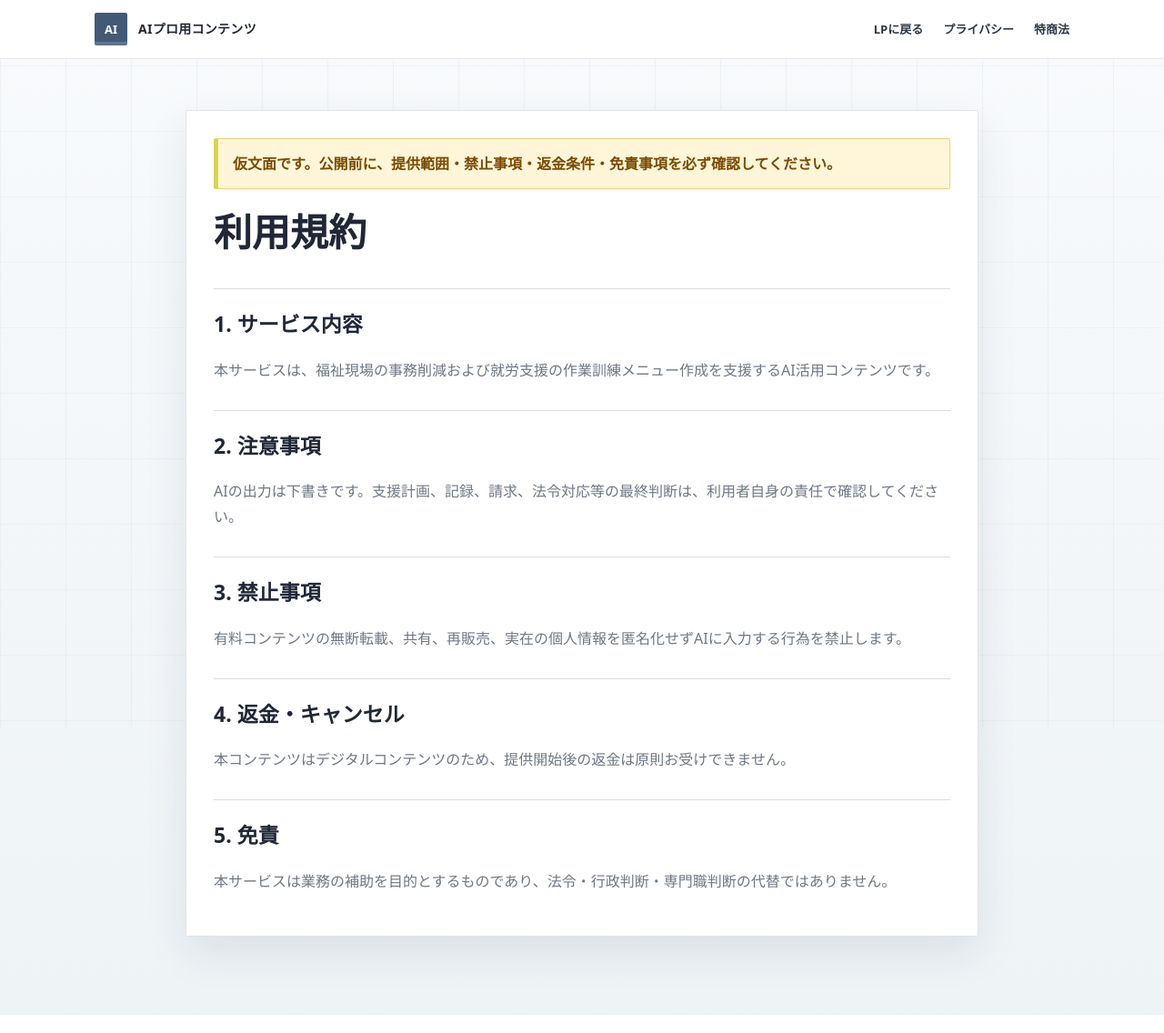
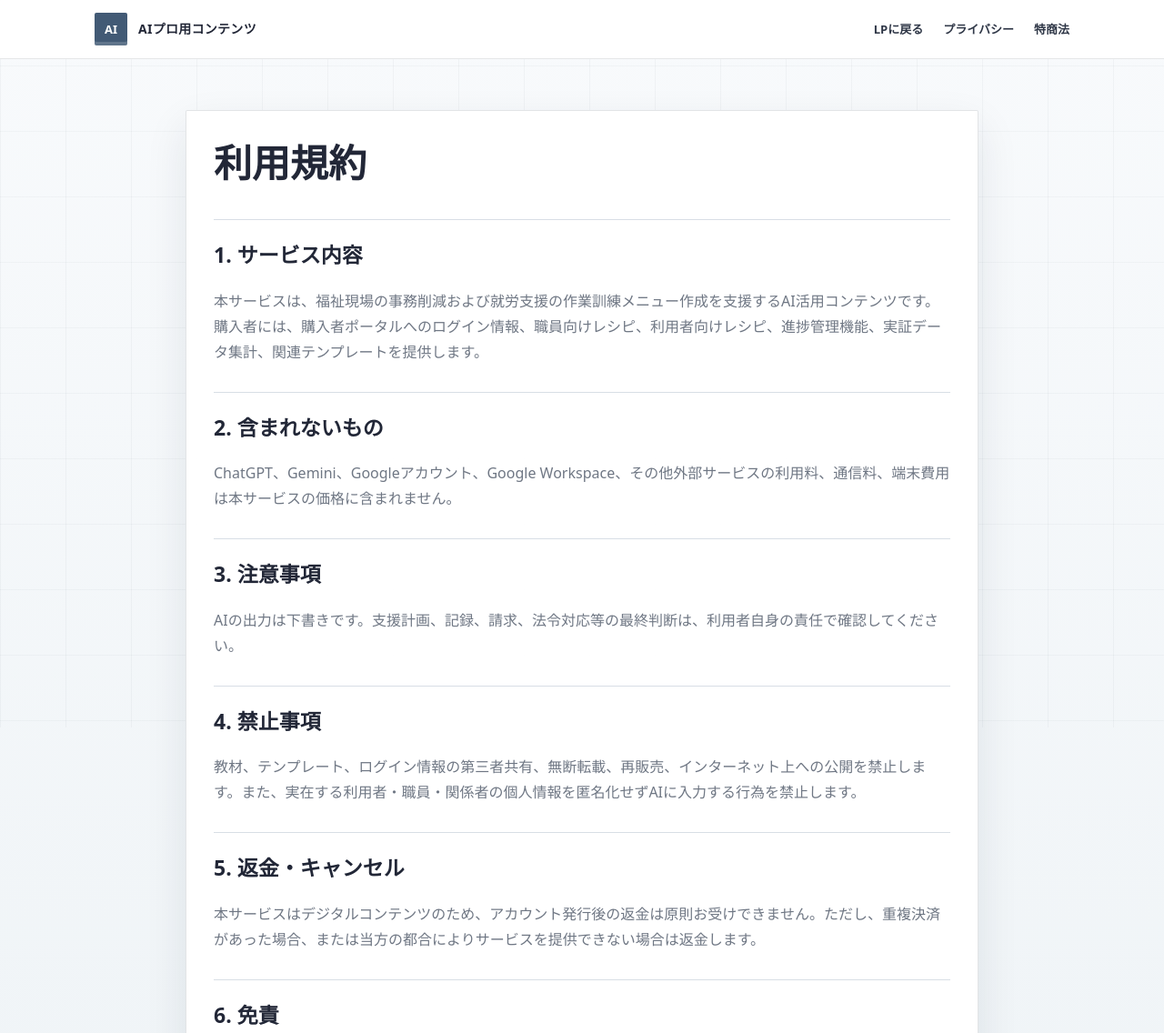
Before and after one commit to anetai-droid/ai-pro-lp, a plain HTML site: page terms.html in a window 1280 px wide. Shown: the top 1136 px of the page at 91% size. Drawn offline with Linux system fonts and the light colour scheme.

Commit message:
Update legal pages for AI Pro LP

```diff
--- a/terms.html
+++ b/terms.html
@@ -13,18 +13,21 @@
   </header>
   <main class="legal-container">
     <article class="legal-card">
-      <div class="draft-notice">仮文面です。公開前に、提供範囲・禁止事項・返金条件・免責事項を必ず確認してください。</div>
       <h1>利用規約</h1>
       <h2>1. サービス内容</h2>
-      <p>本サービスは、福祉現場の事務削減および就労支援の作業訓練メニュー作成を支援するAI活用コンテンツです。</p>
-      <h2>2. 注意事項</h2>
+      <p>本サービスは、福祉現場の事務削減および就労支援の作業訓練メニュー作成を支援するAI活用コンテンツです。購入者には、購入者ポータルへのログイン情報、職員向けレシピ、利用者向けレシピ、進捗管理機能、実証データ集計、関連テンプレートを提供します。</p>
+      <h2>2. 含まれないもの</h2>
+      <p>ChatGPT、Gemini、Googleアカウント、Google Workspace、その他外部サービスの利用料、通信料、端末費用は本サービスの価格に含まれません。</p>
+      <h2>3. 注意事項</h2>
       <p>AIの出力は下書きです。支援計画、記録、請求、法令対応等の最終判断は、利用者自身の責任で確認してください。</p>
-      <h2>3. 禁止事項</h2>
-      <p>有料コンテンツの無断転載、共有、再販売、実在の個人情報を匿名化せずAIに入力する行為を禁止します。</p>
-      <h2>4. 返金・キャンセル</h2>
-      <p>本コンテンツはデジタルコンテンツのため、提供開始後の返金は原則お受けできません。</p>
-      <h2>5. 免責</h2>
+      <h2>4. 禁止事項</h2>
+      <p>教材、テンプレート、ログイン情報の第三者共有、無断転載、再販売、インターネット上への公開を禁止します。また、実在する利用者・職員・関係者の個人情報を匿名化せずAIに入力する行為を禁止します。</p>
+      <h2>5. 返金・キャンセル</h2>
+      <p>本サービスはデジタルコンテンツのため、アカウント発行後の返金は原則お受けできません。ただし、重複決済があった場合、または当方の都合によりサービスを提供できない場合は返金します。</p>
+      <h2>6. 免責</h2>
       <p>本サービスは業務の補助を目的とするものであり、法令・行政判断・専門職判断の代替ではありません。</p>
+      <h2>7. 問い合わせ</h2>
+      <p>本サービスに関する問い合わせは、メール（info@nfja.jp）にて受け付けます。</p>
     </article>
   </main>
 </body>
```
Also changed, not shown: privacy.html (+8 -7 lines), tokushoho.html (+4 -4 lines).
